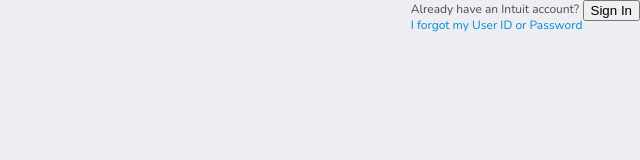
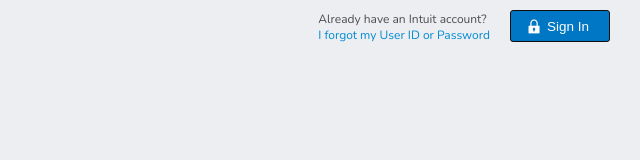
Before and after one commit to rvvergara/mint-clone, a plain HTML site: page index.html in a window 1280 px wide. Shown: the whole page, without its empty margins (640-1280 px from the left). Drawn offline with nearby package versions, Linux system fonts and the light colour scheme.

Commit message:
Adjust spacing of top nav elements and work on the top-nav button

```diff
--- a/assets/css/main.css
+++ b/assets/css/main.css
@@ -8,15 +8,20 @@ body {
 .left {
     float: left;
 }
+
 .right {
     float: right;
 }
+
 .wrapper {
     margin: 0 auto;
     max-width: 1280px;
 }
 
 /*Main Nav Styles*/
+.main-nav {
+    padding: 10px 30px;
+}
 
 .main-nav a {
     text-decoration: none;
@@ -24,8 +29,30 @@ body {
     font-size: 12px;
     font-weight: 400;
 }
+
 .main-nav span {
     color: #4c4c4c;
     font-size: 12px;
     font-weight: 400;
 }
+
+.main-nav div>* {
+    margin-left: 10px;
+}
+
+.main-nav button {
+    border: 1px solid #110e0e;
+    border-radius: 3px;
+    outline: none;
+    width: 100px;
+    padding: 0 20px;
+    height: 32px;
+    color: #fff;
+    background-color: #0077c5;
+    background-image: url("../images/icon-whitelock@3x.png");
+    background-repeat: no-repeat;
+    background-size: 12px;
+    background-position: 20% 50%;
+    text-align: right;
+    font-size: 13.5px;
+}
--- a/index.html
+++ b/index.html
@@ -13,12 +13,16 @@
 
 <body>
     <!-- Main Nav -->
-    <nav class="main-nav right">
-        <div class="left">
-            <span>Already have an Intuit account?</span><br>
-            <a href="#">I forgot my User ID or Password</a>
+    <nav class="main-nav">
+        <div class="right">
+            <div class="left">
+                <span>Already have an Intuit account?</span><br>
+                <a href="#">I forgot my User ID or Password</a>
+            </div>
+            <div class="nav-button right">
+                <button class="right">Sign In</button>
+            </div>
         </div>
-        <button class="right">Sign In</button>
     </nav>
 
     <!-- Main Header -->
```
Lines whose indentation alone changed are shown as unchanged.
